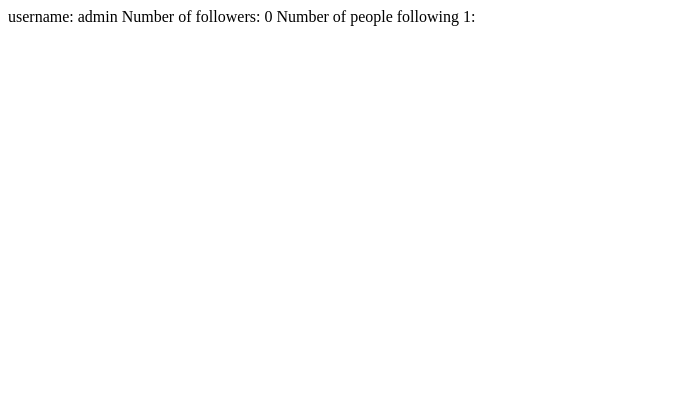
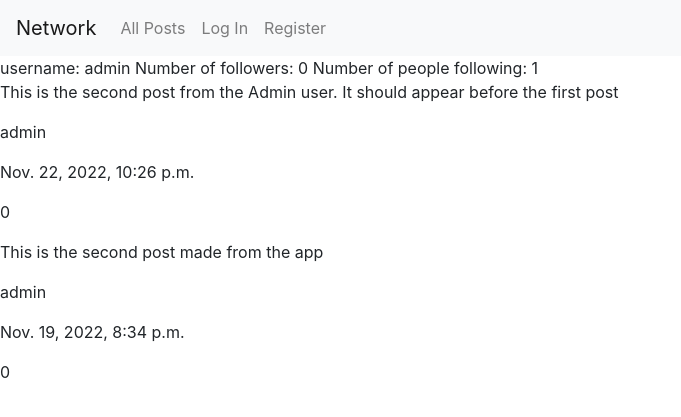
Before and after one commit to cdramirezh/network, a Django app: page /profile_page/admin in a window 1280 px wide. Shown: the top 417 px of the page, without its empty margins (0-681 px from the left). Run offline with Django 3.2, Linux system fonts and the light colour scheme; data comes from the database, SQL or seed files in the repository; both versions use the stored data as it was after the commit; data that the repository does not hold is empty; some libraries are stand-ins or nearby versions.

Commit message:
Profile Page ok

```diff
--- a/network/models.py
+++ b/network/models.py
@@ -47,7 +47,7 @@ class Post(models.Model):
     def get_posts(type, user=None):
         posts = Post.objects.all().order_by('-creation_date')
         if type == 'ALL': return posts
-        if type == 'OWN': pass
+        if type == 'USER': return posts.filter(poster=user)
         if type == 'FOLLOWING': pass
 
     def __str__(self):
--- a/network/templates/network/profile_page.html
+++ b/network/templates/network/profile_page.html
@@ -1,17 +1,23 @@
-<!DOCTYPE html>
-<html lang="en">
-    <head>
-        <title>Profile page</title>
-    </head>
-    <body>
-        username: {{ user.username }}
-        Number of followers: {{ user.get_total_followers }}
-        Number of people following {{ user.get_total_following }}:
+{% extends "network/layout.html" %}
+{% load static %}
+
+{% block body %}
+    {% if follow_button %}
+        <input type="submit" value={{ follow_button }}>
+    {% else %}
+    {% endif %}
+    username: {{ requested_user.username }}
+    Number of followers: {{ requested_user.get_total_followers }}
+    Number of people following: {{ requested_user.get_total_following }}
     {% for post in posts %}
         <p>{{ post.content }}</p>
         <p>{{ post.poster }}</p>
         <p>{{ post.creation_date }}</p>
         <p>{{ post.get_likes }}</p>
     {% endfor %}
-    </body>
-</html>
+
+{% endblock %}
+
+{% block script %}
+    <!-- <script src="{% static 'network/ME_FALTA_IMPLEMENTAR_ESTO.js' %}"></script> -->
+{% endblock %}
--- a/network/views.py
+++ b/network/views.py
@@ -83,8 +83,23 @@ def create_post(request):
 
 
 def profile_page(request, username):
-    user = User.objects.get(username=username)
+    # Make sure requested user exist
+    try:
+        requested_user = User.objects.get(username=username)
+    except User.DoesNotExist:
+        # This should be a cute page
+        return HttpResponse(f'404 User {username} not found')
+    posts = Post.get_posts(type='USER', user=requested_user)
+
+    # Define follow message and wheter or not follow button
+    user = request.user
+    if (user == requested_user or not user.is_authenticated): follow_button = False
+    else:
+        if requested_user in user.following.all(): follow_button = 'Unfollow'
+        else: follow_button = 'Follow'
+
     return render(request, "network/profile_page.html", {
-        'user': user,
-        # 'posts': user.own_posts,
+        'requested_user': requested_user,
+        'posts': posts,
+        'follow_button': follow_button,
     })
```
Also changed, not shown: db.sqlite3. Lines whose indentation alone changed are shown as unchanged.
